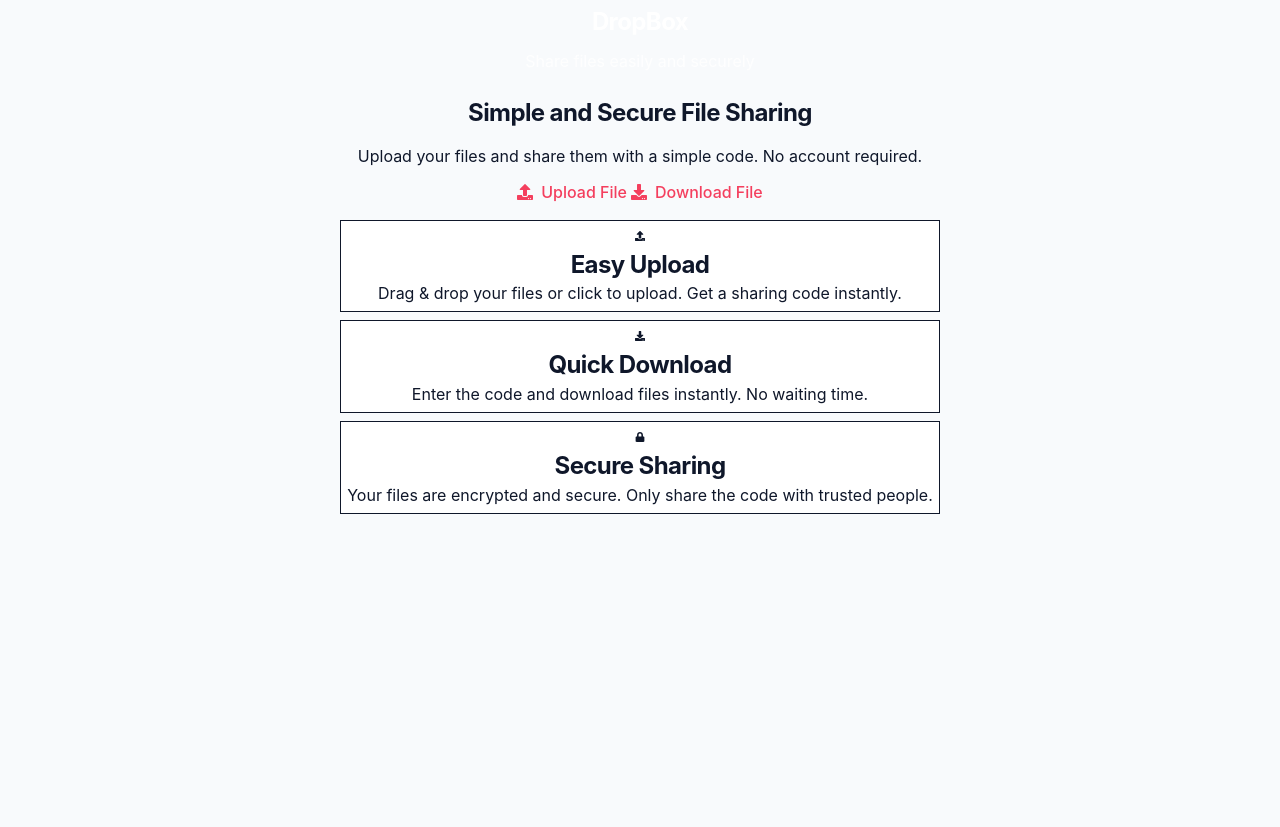
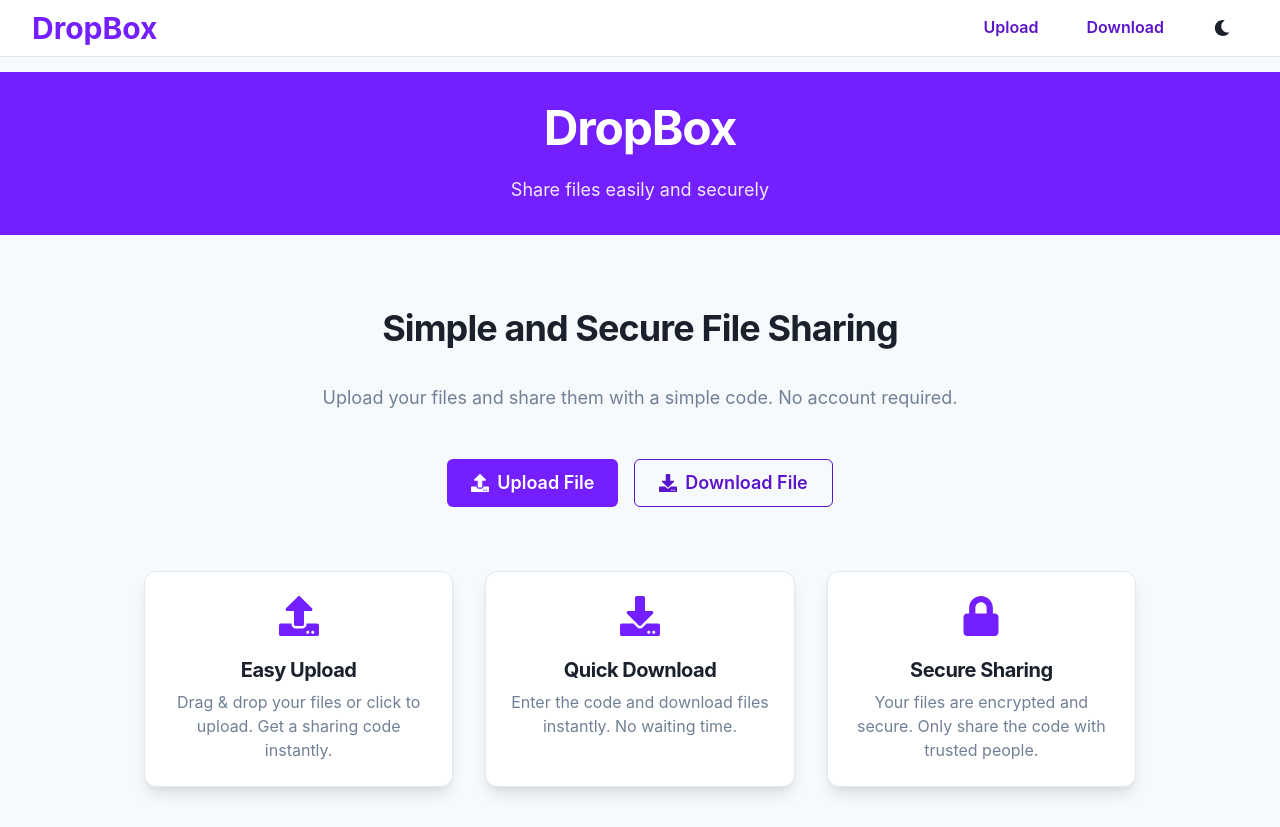
Before and after one commit to codervipul775/DropBox1, a React (Vite) app: page / in a window 1280 px wide. Before the commit the page ends 800 px from the top, so only its background shows below. Built offline with nearby package versions, Linux system fonts and the light colour scheme; no server answers; the HTML template or start-up script is replaced by a standard one.

Commit message:
Ui updated

```diff
--- a/src/App.jsx
+++ b/src/App.jsx
@@ -1,17 +1,44 @@
 import { BrowserRouter as Router, Routes, Route } from 'react-router-dom'
+import { ChakraProvider, extendTheme } from '@chakra-ui/react'
 import Home from './pages/Home'
 import Upload from './pages/Upload'
 import Download from './pages/Download'
+import Layout from './components/Layout'
+
+const theme = extendTheme({
+  config: {
+    initialColorMode: 'system',
+    useSystemColorMode: true,
+  },
+  colors: {
+    purple: {
+      50: '#f5e9ff',
+      100: '#dbc1ff',
+      200: '#c199ff',
+      300: '#a770ff',
+      400: '#8d48ff',
+      500: '#741fff',
+      600: '#5a15cc',
+      700: '#400e99',
+      800: '#270866',
+      900: '#100233',
+    },
+  },
+})
 
 function App() {
   return (
+    <ChakraProvider theme={theme}>
       <Router>
+        <Layout>
           <Routes>
             <Route path="/" element={<Home />} />
             <Route path="/upload" element={<Upload />} />
             <Route path="/download" element={<Download />} />
           </Routes>
+        </Layout>
       </Router>
+    </ChakraProvider>
   )
 }
 
--- /dev/null
+++ b/src/components/Layout.jsx
@@ -0,0 +1,69 @@
+import { Box, Container, Flex, Button, Heading, useColorModeValue, useColorMode } from '@chakra-ui/react'
+import { Link as RouterLink } from 'react-router-dom'
+import { FaMoon, FaSun } from 'react-icons/fa'
+
+const Layout = ({ children }) => {
+  const { colorMode, toggleColorMode } = useColorMode()
+  const bgColor = useColorModeValue('white', 'gray.800')
+  const borderColor = useColorModeValue('gray.200', 'gray.700')
+
+  return (
+    <Box minH="100vh" bg={useColorModeValue('gray.50', 'gray.900')}>
+      <Box
+        as="nav"
+        position="fixed"
+        w="100%"
+        zIndex={10}
+        bg={bgColor}
+        borderBottom="1px solid"
+        borderColor={borderColor}
+        px={4}
+        py={2}
+      >
+        <Container maxW="container.xl">
+          <Flex justify="space-between" align="center">
+            <Heading
+              as={RouterLink}
+              to="/"
+              size="lg"
+              color="purple.500"
+              _hover={{ textDecoration: 'none' }}
+            >
+              DropBox
+            </Heading>
+            <Flex gap={4} align="center">
+              <Button
+                as={RouterLink}
+                to="/upload"
+                variant="ghost"
+                colorScheme="purple"
+              >
+                Upload
+              </Button>
+              <Button
+                as={RouterLink}
+                to="/download"
+                variant="ghost"
+                colorScheme="purple"
+              >
+                Download
+              </Button>
+              <Button
+                onClick={toggleColorMode}
+                variant="ghost"
+                color="current"
+              >
+                {colorMode === 'light' ? <FaMoon /> : <FaSun />}
+              </Button>
+            </Flex>
+          </Flex>
+        </Container>
+      </Box>
+      <Box pt="72px">
+        {children}
+      </Box>
+    </Box>
+  )
+}
+
+export default Layout
```
Lines whose indentation alone changed are shown as unchanged.
